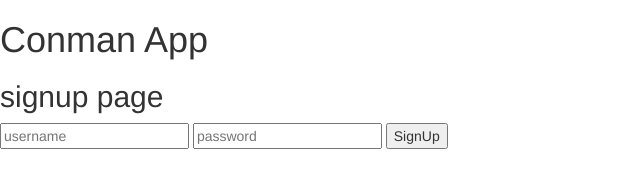
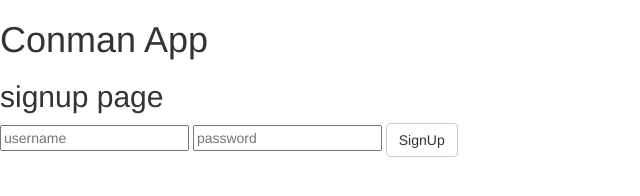
Before and after one commit to Aar-jee/Mean-App, a website: page public/index.html at #!/signup in a window 1280 px wide. Shown: the whole page, without its empty margins (0-640 px from the left). Drawn offline with Linux system fonts and the light colour scheme; some packages are replaced by stand-ins of ours.

Commit message:
Update signup.html

```diff
--- a/public/signup.html
+++ b/public/signup.html
@@ -1,4 +1,4 @@
-  <h2>signup page</h2>
+<h2>signup page</h2>
 <input type = "text" placeholder="username" ng-model="user">
 <input type = "text" placeholder="password" ng-model = "pass">
-<button type = "button" ng-click="submitSignup()">SignUp</button>
+<button class="btn btn-default" type = "button" ng-click="submitSignup()">SignUp</button>
```
